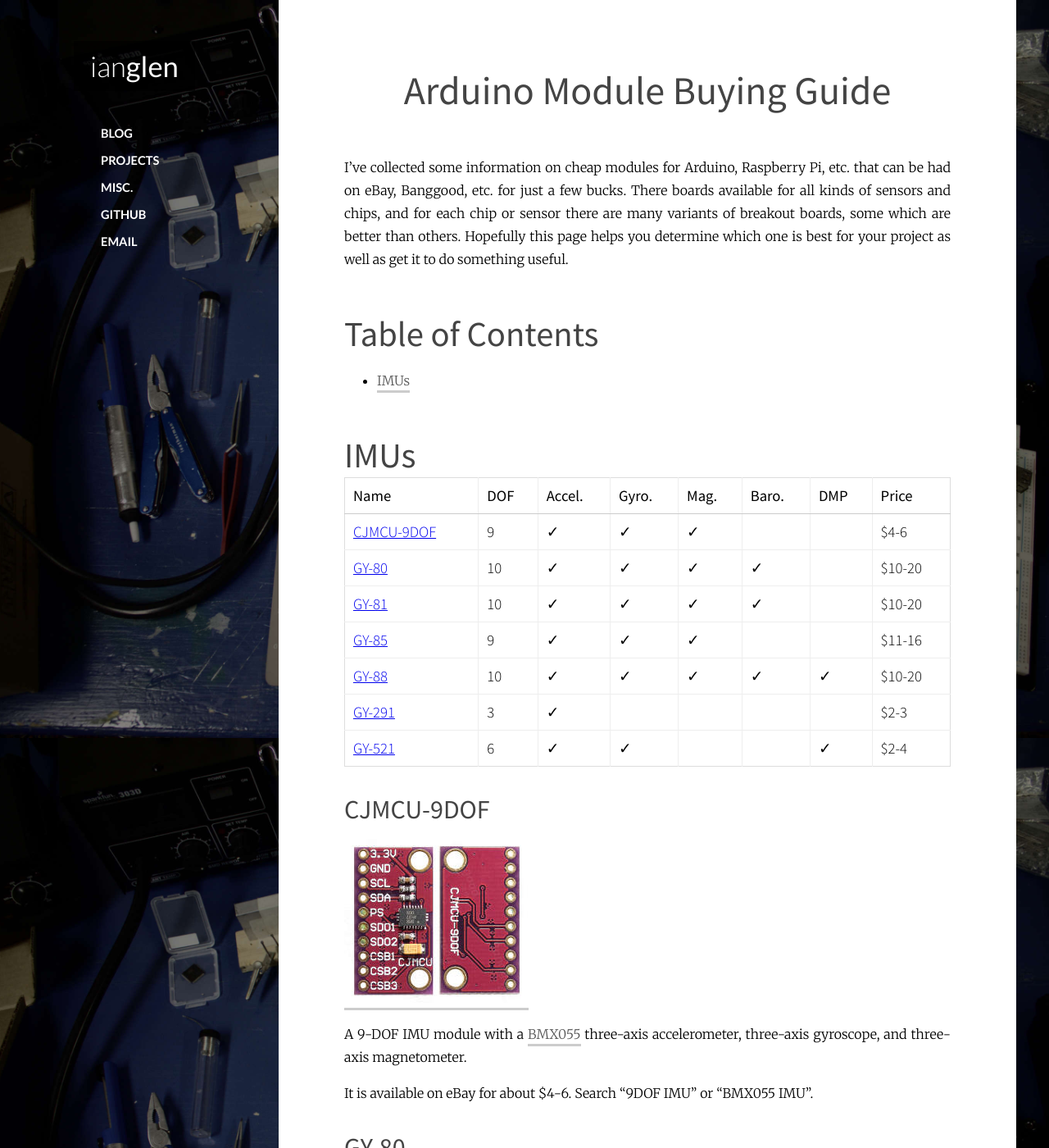
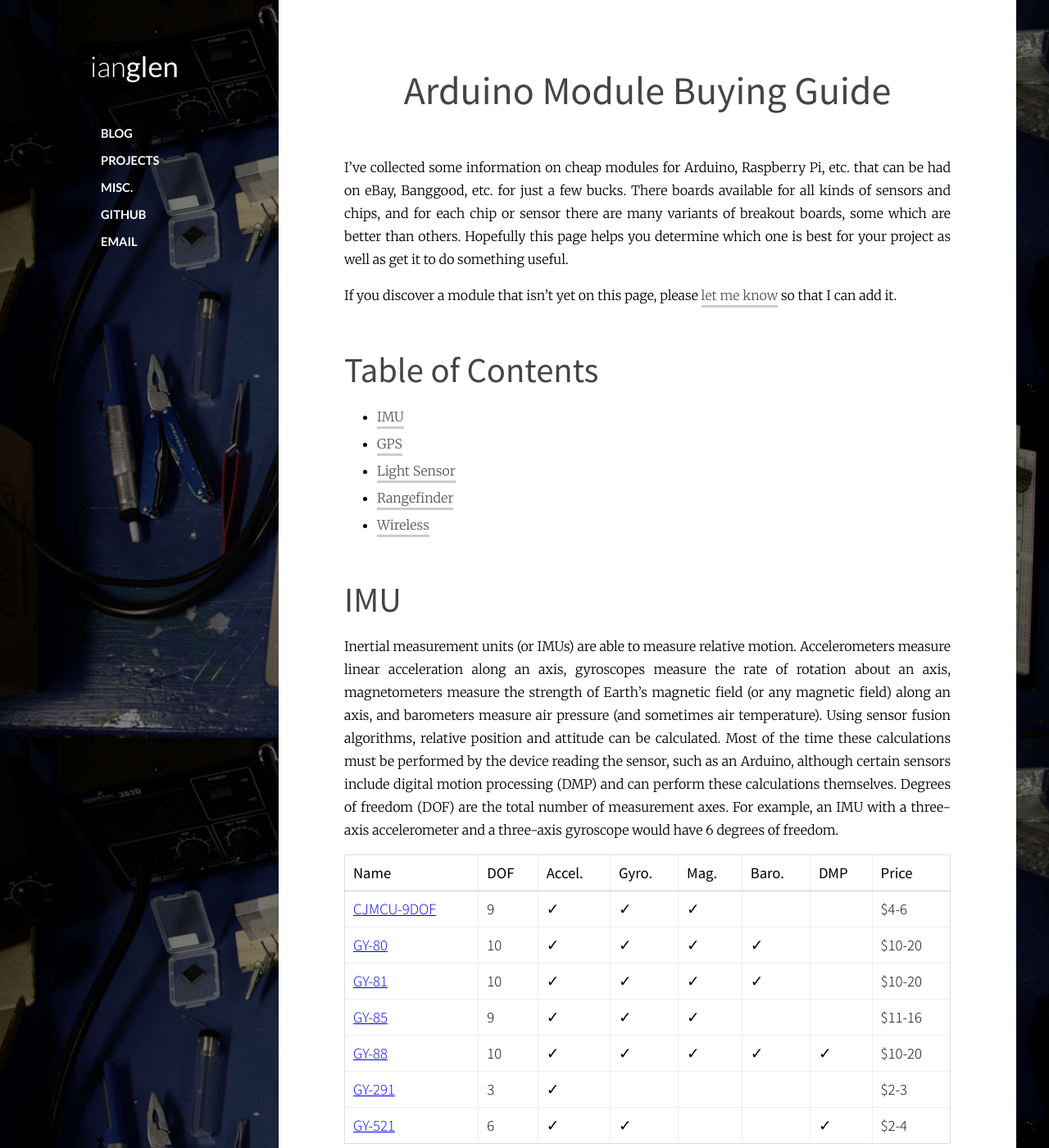
Before and after one commit to codeThatThinks/ianglen.me, a Jekyll site: the page built from misc/arduino-module-buying-guide.md, in a window 1280 px wide and 1400 px high. Shown: the whole window at 82% size. Built offline with Jekyll 4.4.1, drawn with Linux system fonts in a browser that asks for light colours; part of the change alters nothing that is shown; some of the changed text lies outside the part shown.

```diff
--- a/misc/arduino-module-buying-guide.md
+++ b/misc/arduino-module-buying-guide.md
@@ -7,14 +7,22 @@ excerpt: A handy reference for cheap Arduino/RasPi/DIY electronics modules avail
 
 I've collected some information on cheap modules for Arduino, Raspberry Pi, etc. that can be had on eBay, Banggood, etc. for just a few bucks. There boards available for all kinds of sensors and chips, and for each chip or sensor there are many variants of breakout boards, some which are better than others. Hopefully this page helps you determine which one is best for your project as well as get it to do something useful.
 
+If you discover a module that isn't yet on this page, please [let me know](mailto:ian@ianglen.me) so that I can add it.
+
 
 ## Table of Contents
 
-* [IMUs](#imus)
+* [IMU](#imu)
+* [GPS](#gps)
+* [Light Sensor](#light-sensor)
+* [Rangefinder](#rangefinder)
+* [Wireless](#wireless)
 
 
-<a name="imus"></a>
-## IMUs
+<a name="imu"></a>
+## IMU
+
+Inertial measurement units (or IMUs) are able to measure relative motion. Accelerometers measure linear acceleration along an axis, gyroscopes measure the rate of rotation about an axis, magnetometers measure the strength of Earth's magnetic field (or any magnetic field) along an axis, and barometers measure air pressure (and sometimes air temperature). Using sensor fusion algorithms, relative position and attitude can be calculated. Most of the time these calculations must be performed by the device reading the sensor, such as an Arduino, although certain sensors include digital motion processing (DMP) and can perform these calculations themselves. Degrees of freedom (DOF) are the total number of measurement axes. For example, an IMU with a three-axis accelerometer and a three-axis gyroscope would have 6 degrees of freedom.
 
 <div class="table"><table>
 	<tr><th>Name</th><th>DOF</th><th>Accel.</th><th>Gyro.</th><th>Mag.</th><th>Baro.</th><th>DMP</th><th>Price</th></tr>
@@ -129,5 +137,87 @@ This module will run off 3.3-5V, as it includes an onboard voltage regulator. **
 
 It is available on eBay for about $2-4. Search "6DOF IMU" or "GY-521".
 
+### TODO
+
+* GY-82
+* GY-86
+* GY-87
+* GY-89
+* GY-91
+* 9DOF LSM303DLHC L3GD20
+* 10DOF LSM303DLHC L3GD20 BMP180
+* 6DOF Digital ADXL345 ITG3205
+* ITG3205 breakout
+* MPU6050 breakout
+* MPU6050 mini breakout
+* GY-6500
+* GY-9250
+* LSM9DS0 breakout
+* CJMCU-32005
+* GY-BMP280-3.3
+* GY-BME280-3.3
+* GY-BME280-5
+* GY-25
+* GY-26
+* GY-282
+* GY-511
+* GY-63
+* GY-652
+* GY-50
+* CJMCU-LIS3DH
+
+
+<a name="gps"></a>
+## GPS
+
+GPS modules provide absolute position, speed over ground, and accurate time.
+
+### TODO
+
+* GY-GPSV3-NEO-6M
+* GY-GPSV3-NEO-7M
+* GY-GPSV3-NEO-M8N
+* GY-GPSV5-NEO-6M
+* GY-GPSV5-NEO-7M
+* GY-GPSV5-NEO-M8N
+* GY-GPS6MV2
+* UCTRONICS UC-300
+
+
+<a name="light-sensor"></a>
+## Light Sensor
+
+### TODO
+
+* GY-2561
+* GY-30
+* GY-ML8511
+* GY-302
+
+
+<a name="rangefinder"></a>
+## Rangefinder
+
+### TODO
+
+* HC-04
+
+
+<a name="wireless"></a>
+## Wireless
+
+### TODO
+
+* ESP8266
+* ESP32
+* nRF24L01
+* nRF24L01+
+* nRF24L01+ SMD
+* HC-06
+* RXB6
+* RXB8
+* RXC6
+* SYN480R
+
 
 {% include ad.html %}
```
